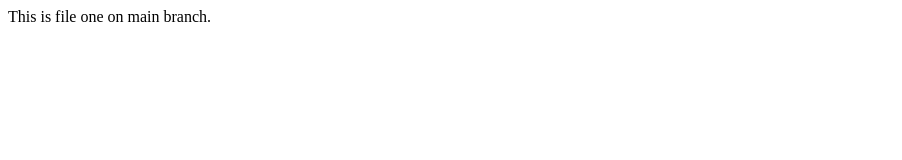
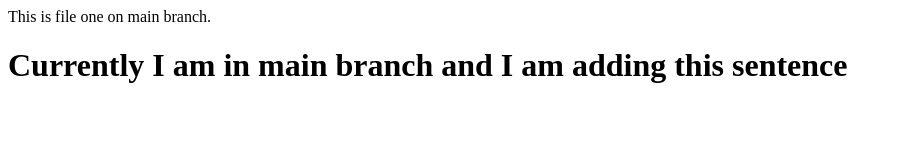
Before and after one commit to AnkitVS0702/JS-Tutorial, a plain HTML site: page fileone.html in a window 1280 px wide. Shown: the whole page, without its empty margins (0-902 px from the left). Drawn offline with Linux system fonts and the light colour scheme.

Commit message:
modify fileone from main

```diff
--- a/fileone.html
+++ b/fileone.html
@@ -7,5 +7,6 @@
 </head>
 <body>
     This is file one on main branch.
+  <h1>  Currently I am in main branch and I am adding this sentence </h1>
 </body>
 </html>
```
